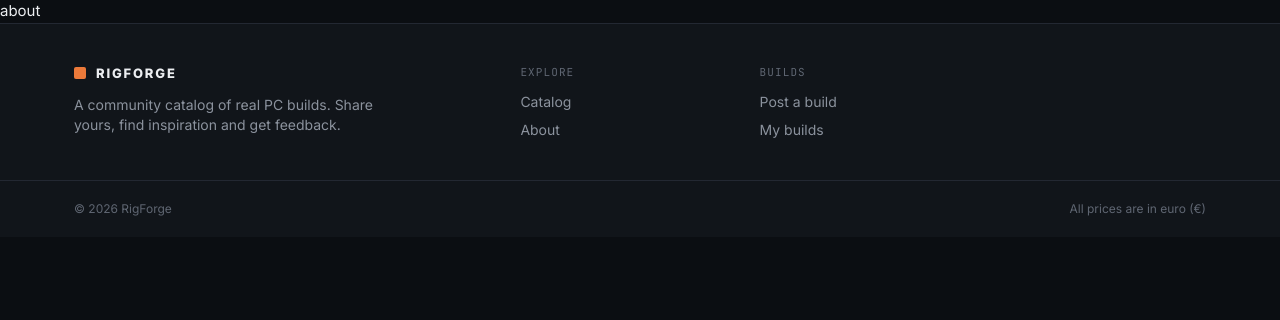
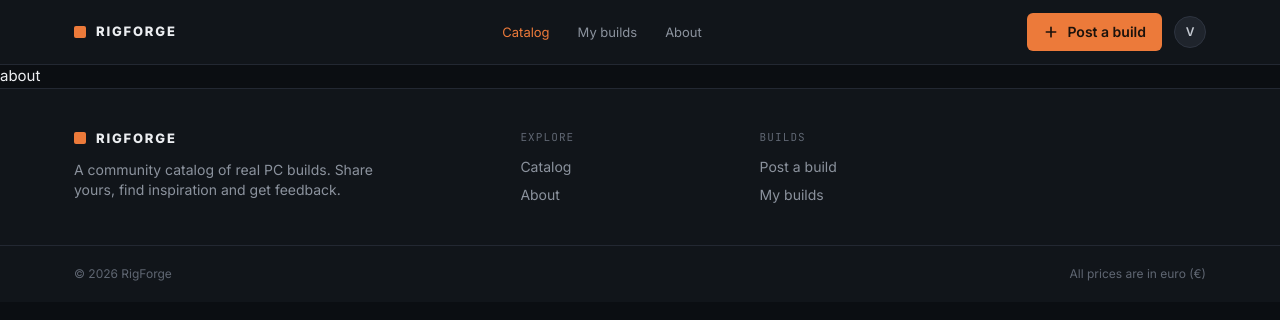
Before and after one commit to VelinPoznakov/RigForge, a React (Vite) app in the folder frontend/: page /about in a window 1280 px wide. Shown: the top 320 px of the page. Built offline with nearby package versions, Linux system fonts and the light colour scheme.

Commit message:
header with navbar components

```diff
--- a/frontend/index.html
+++ b/frontend/index.html
@@ -9,7 +9,7 @@
   <link href="https://fonts.googleapis.com/css2?family=Inter:wght@400;500;600;700;800&family=JetBrains+Mono:wght@400;500;700&display=swap" rel="stylesheet" />
   <title>RigForge</title>
 </head>
-<body>
+<body class="flex min-h-screen flex-col">
 <div id="root"></div>
 <script type="module" src="/src/main.jsx"></script>
 </body>
--- a/frontend/src/App.jsx
+++ b/frontend/src/App.jsx
@@ -12,15 +12,16 @@ import Profile from "./components/Profile.jsx";
 import NotFound from "./components/NotFound.jsx";
 import RouteGuard from "./components/RouteGuard.jsx";
 import Footer from "./components/Footer.jsx";
+import Header from "./components/Header.jsx";
 
 function App() {
 
   return (
     <>
-        {/*nav bar*/}
+        <Header />
 
         <Routes>
-            <Route path={publicRoutes.home} element={<Home />} />
+            <Route index element={<Home />} />
             <Route path={publicRoutes.about} element={<About />} />
             <Route path={publicRoutes.login} element={<Login />} />
             <Route path={publicRoutes.register} element={<Register />} />
--- /dev/null
+++ b/frontend/src/components/Header.jsx
@@ -0,0 +1,36 @@
+import { useState } from "react";
+import Navbar from "./Navbar.jsx";
+import {Link} from "react-router";
+import {publicRoutes} from "../ utils/ApplicationUrlPaths.js";
+
+export default function Header(){
+
+    const [menuOpen, setMenuOpen] = useState(false);
+
+    return (
+        <header className="sticky top-0 z-50 border-b border-line bg-surface">
+            <div className="mx-auto w-full max-w-site px-4 sm:px-6 flex h-16 items-center gap-6">
+                <Link className="flex items-center gap-2.5 text-[13px] font-extrabold tracking-[0.14em]"
+                   to={publicRoutes.home}>
+                    <span className="size-3 rounded-xs bg-accent"></span>RIGFORGE
+                </Link>
+
+                <button type="button"
+                        className="ml-auto grid size-10 place-items-center rounded-md border border-line-strong md:hidden"
+                        aria-label="Toggle menu"
+                        aria-expanded={menuOpen}
+                        aria-controls="main-nav"
+                        onClick={() => setMenuOpen(!menuOpen)}>
+                    <svg className="size-5 text-ink-soft" viewBox="0 0 24 24" fill="none" stroke="currentColor"
+                         strokeWidth="2" strokeLinecap="round" strokeLinejoin="round">
+                        <path d="M4 7h16M4 12h16M4 17h16"/>
+                    </svg>
+                </button>
+
+                <Navbar isOpen={menuOpen} />
+
+            </div>
+        </header>
+
+    )
+}
--- /dev/null
+++ b/frontend/src/components/Navbar.jsx
@@ -0,0 +1,49 @@
+import {Link} from "react-router";
+import {protectedRoutes, publicRoutes} from "../ utils/ApplicationUrlPaths.js";
+
+export default function Navbar({ isOpen }){
+
+    const user = {
+        userId: 'user id',
+        username: 'test'
+    }
+
+    return(
+        <nav
+            id="main-nav"
+            aria-label="Main"
+            className={`${isOpen ? "flex" : "hidden"} absolute inset-x-0 top-full flex-col gap-4 border-b border-line bg-surface p-4 md:static md:flex md:flex-1 md:flex-row md:items-center md:gap-6 md:border-0 md:bg-transparent md:p-0`}>
+            <ul className="flex flex-col gap-1 md:flex-1 md:flex-row md:justify-center md:gap-7">
+                <li><Link
+                    className="rounded-md px-2 py-2.5 text-[13px] transition-colors md:px-0 md:py-1.5 text-accent"
+                    to={publicRoutes.home}>Catalog</Link></li>
+
+                {user && (
+                    <li>
+                        <Link
+                            className="rounded-md px-2 py-2.5 text-[13px] transition-colors md:px-0 md:py-1.5 text-ink-muted hover:bg-field hover:text-ink md:hover:bg-transparent"
+                            to={protectedRoutes.profile}>My builds
+                        </Link>
+                    </li>
+                )}
+
+                <li><Link
+                    className="rounded-md px-2 py-2.5 text-[13px] transition-colors md:px-0 md:py-1.5 text-ink-muted hover:bg-field hover:text-ink md:hover:bg-transparent"
+                    to={publicRoutes.about}>About</Link></li>
+            </ul>
+            <div
+                className="flex items-center justify-between gap-3 border-t border-line pt-4 md:border-0 md:pt-0">
+                <Link className="inline-flex h-9.5 items-center justify-center gap-2 rounded-md px-4 text-sm font-semibold whitespace-nowrap transition-colors bg-accent text-on-accent hover:bg-accent-hover"
+                   to={protectedRoutes.createBuild}>
+                    <svg className="size-4" viewBox="0 0 24 24" fill="none" stroke="currentColor"
+                         strokeWidth="2.5" strokeLinecap="round" strokeLinejoin="round">
+                        <path d="M12 5v14M5 12h14"/>
+                    </svg>
+                    Post a build
+                </Link>
+                <Link className="grid shrink-0 place-items-center rounded-full border border-line-strong bg-avatar font-semibold text-ink-soft uppercase size-8 text-xs"
+                   to={protectedRoutes.profile} title="My profile">v</Link>
+            </div>
+        </nav>
+    )
+}
```
